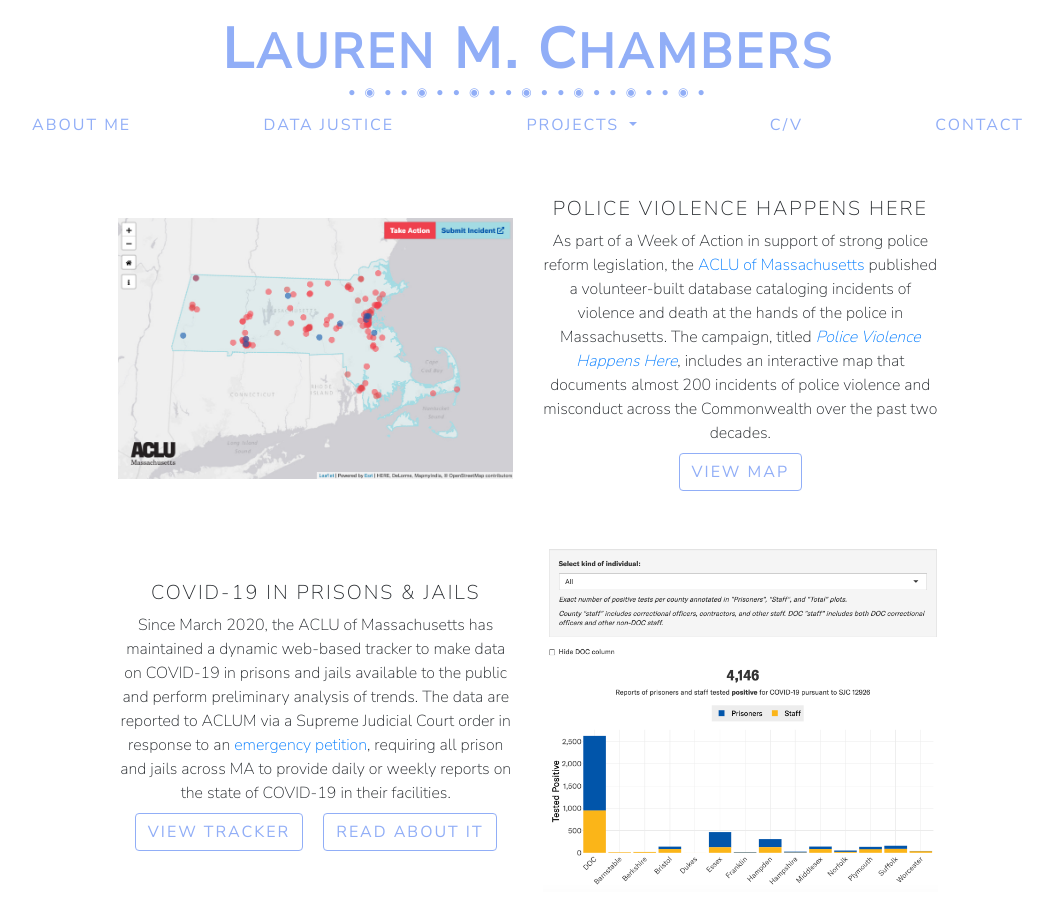
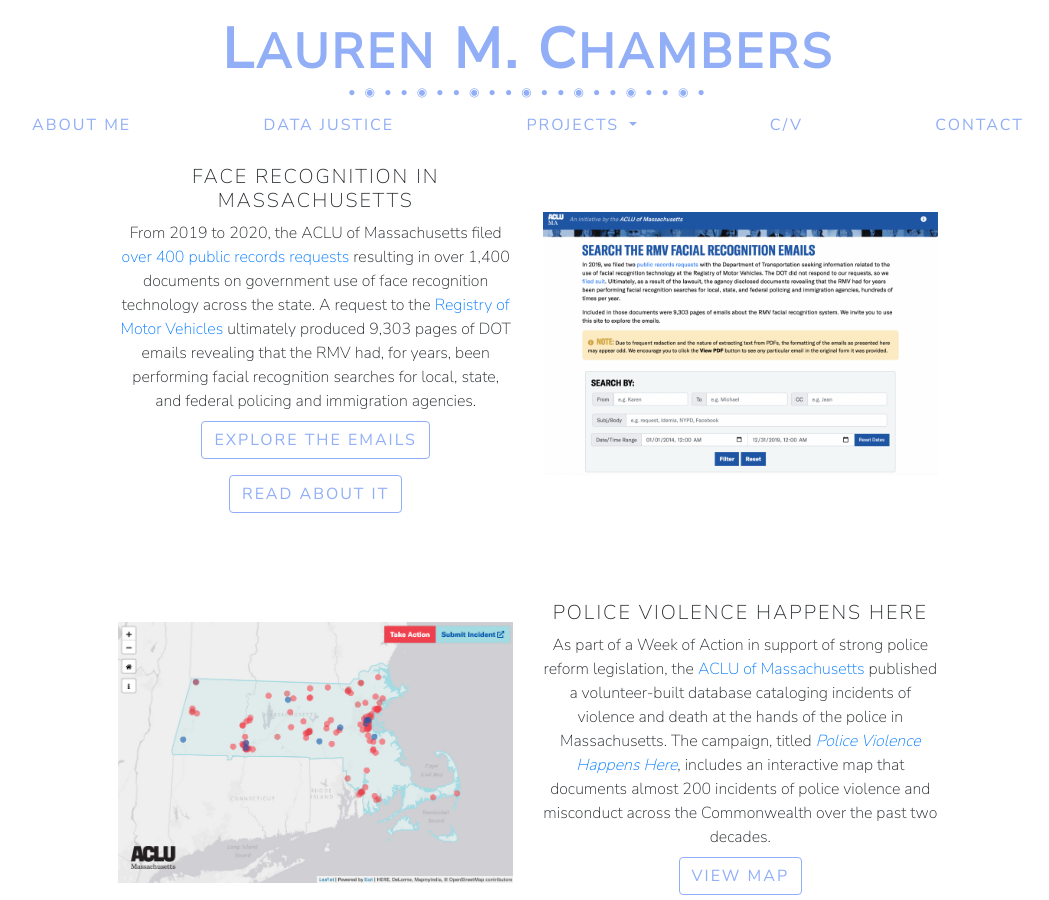
Before and after one commit to smhurwitz/smhurwitz.github.io, a Jekyll site: the page built from aclum.html, in a window 1280 px wide and 900 px high. Shown: the whole window, without its empty margins (112-1161 px from the left). Built offline with Jekyll 4.4.1, drawn with Linux system fonts in a browser that asks for light colours; nearby versions of some CDN libraries; some of the changed text lies outside the part shown.

Commit message:
Add RMV email project & fix spacing

```diff
--- a/aclum.html
+++ b/aclum.html
@@ -5,13 +5,45 @@
 
 <main>
   <div class="project-blurbs">
+    <!-- - - - - - - Face Recognition in Massachusetts - - - - - - - -->
+    <div class="d-block d-md-none mt-5"></div> <!-- add spacing on mobile -->
+
+    <div class="row text-center">
+      <div class="col-md-6 d-block d-md-none">
+        <img src="images/rmv_emails.png" width=100%>
+      </div>
+
+      <div class="col-md-6 my-3">
+        <h5>FACE RECOGNITION IN MASSACHUSETTS</h5>
+
+        From 2019 to 2020, the ACLU of Massachusetts filed <a href="https://data.aclum.org/public-records/frt-ma/">over 400 public records requests</a> resulting in over 1,400  documents on government use of face recognition technology across the state. A request to the <a href="https://www.aclum.org/en/cases/aclu-massachusetts-v-massdot">Registry of Motor Vehicles</a> ultimately produced 9,303 pages of DOT emails revealing that the RMV had, for years, been performing facial recognition searches for local, state, and federal policing and immigration agencies.
+
+        <br>
+
+       <!-- Add tracker view button -->
+      <a class="btn btn-outline-secondary my-2 mx-2" role="button"
+         href="https://data.aclum.org/rmv-frt-email-search/" target="_blank">EXPLORE THE EMAILS</a>
+      <!-- Add button to blog -->
+      <a class="btn btn-outline-secondary my-2 mx-2" role="button"
+         href="https://data.aclum.org/2021/03/01/clearview-cameras-and-karen-newly-released-documents-expose-facial-recognition-technologies-used-across-massachusetts/" target="_blank">READ ABOUT IT</a>
+
+
+      </div>
+
+      <div class="col-md-6 d-none d-md-block align-middle">
+        <img src="images/rmv_emails.png" width=100% align="center">
+      </div>
+    </div>
+
     <!-- - - - - - - PVHH Map - - - - - - - -->
-    <div class="row text-center my-5">
+    <div class="d-block d-md-none mt-5"></div> <!-- add spacing on mobile -->
+    <div class="d-none d-xl-block mt-5"></div> <!-- add spacing when massive -->
+    <div class="row text-center">
       <div class="col-md-6 align-middle">
         <img src="images/PVHH.png" width=100% align="center">
       </div>
 
-      <div class="col-md-6">
+      <div class="col-md-6 my-3">
         <h5>POLICE VIOLENCE HAPPENS HERE</h5>
 
         As part of a Week of Action in support of strong police reform legislation,
@@ -32,11 +64,14 @@
     </div>
 
     <!-- - - - - - - COVID & prisons - - - - - - - -->
-    <div class="col-md-6 d-block d-md-none">
+    <div class="d-block d-md-none mt-5"></div> <!-- add spacing on mobile -->
+    <div class="d-none d-xl-block mt-5"></div> <!-- add spacing when massive -->
+    <div class="row text-center">
+      <div class="col-md-6 d-block d-md-none">
         <img src="images/sjc12926_tracker.png" width=100%>
       </div>
 
-    <div class="row text-center my-5"><div class="col-md-6">
+      <div class="col-md-6 my-3">
         <h5>COVID-19 IN PRISONS & JAILS</h5>
 
         Since March 2020, the ACLU of Massachusetts
@@ -64,12 +99,14 @@
     </div>
 
     <!-- - - - - - - BPD Budget - - - - - - - -->
-    <div class="row text-center my-5">
+    <div class="d-block d-md-none mt-5"></div> <!-- add spacing on mobile -->
+    <div class="d-none d-xl-block mt-5"></div> <!-- add spacing when massive -->
+    <div class="row text-center">
       <div class="col-md-6 align-middle">
         <img src="images/city_dept_comparison.png" width=100% align="center">
       </div>
 
-      <div class="col-md-6">
+      <div class="col-md-6 my-3">
         <h5>BOSTON POLICE BUDGET</h5>
 
         In response to the murders of George Floyd, Breonna Taylor, Ahmaud Arbery,
@@ -91,12 +128,14 @@
     </div>
 
     <!-- - - - - - - COVID & Race - - - - - - - -->
-    <div class="row text-center my-5">
+    <div class="d-block d-md-none mt-5"></div> <!-- add spacing on mobile -->
+    <div class="d-none d-xl-block mt-5"></div> <!-- add spacing when massive -->
+    <div class="row text-center mt-4">
       <div class="col-md-6 d-block d-md-none">
         <img src="images/wp_occ_logo.png" width=100%>
       </div>
 
-      <div class="col-md-6">
+      <div class="col-md-6 my-3">
         <h5>RACE, OCCUPATION, AND COVID-19</h5>
 
         Analysis by the <a href="https://aclum.org" target="_blank">ACLU of Massachusetts</a>
@@ -118,12 +157,14 @@
     </div>
 
     <!-- - - - - - - Facial Recognition - - - - - - - -->
-    <div class="row text-center my-5">
+    <div class="d-block d-md-none mt-5"></div> <!-- add spacing on mobile -->
+    <div class="d-none d-xl-block mt-5"></div> <!-- add spacing when massive -->
+    <div class="row text-center">
       <div class="col-md-6 py-3 px-3">
         <img src="images/all_pies_square.png" width=100%>
       </div>
 
-      <div class="col-md-6 align-middle">
+      <div class="col-md-6 align-middle my-3">
         <h5>BIASED FACIAL RECOGNITION</h5>
 
         In December 2019, the non-partisan federal National Institute of
```
Also changed, not shown: other parts of aclum.html (+1 -1 lines), images/rmv_emails.png (added).
